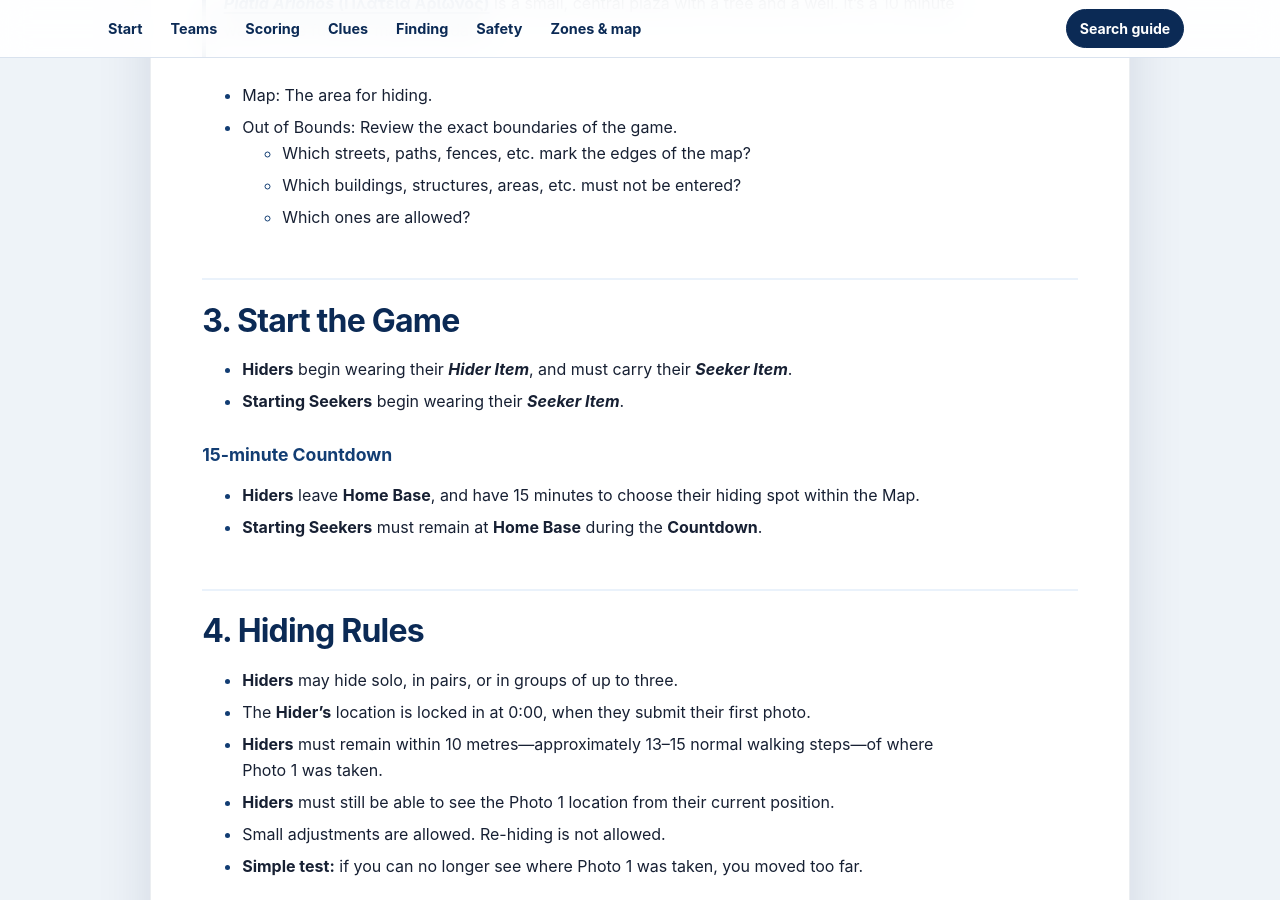
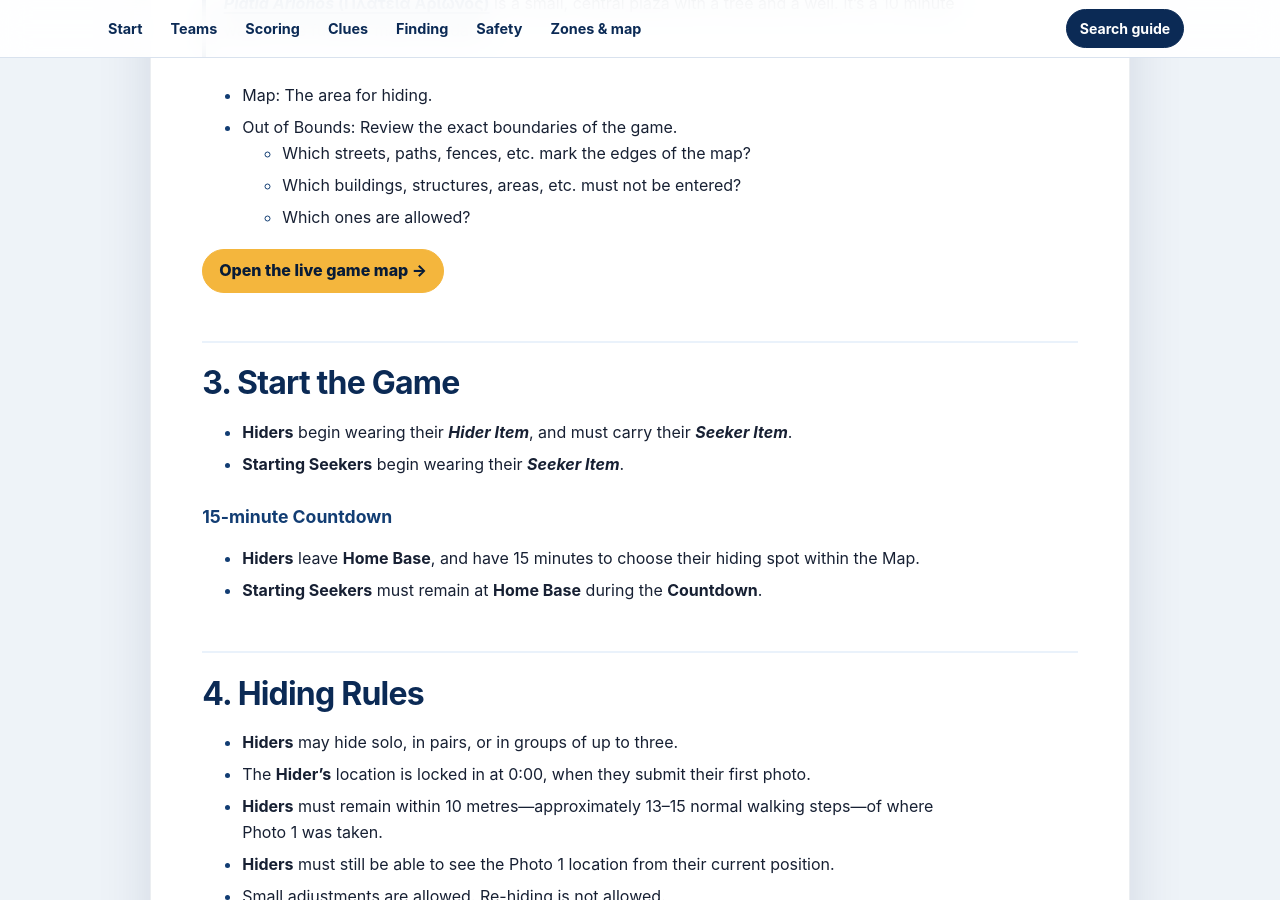
Before and after one commit to mmaxin/hide-and-seek-game, a Jekyll site: the page built from rules.md, in a window 1280 px wide and 900 px high, scrolled down 2083 px. Built offline with Jekyll 4.4.1, drawn with Linux system fonts in a browser that asks for light colours; our own code applies the rules of GitHub Pages for plain Markdown files.

Commit message:
Additional map button in Review Map section

```diff
--- a/rules.md
+++ b/rules.md
@@ -79,7 +79,7 @@ This could go first, but I always give players game objects as soon as possible
   - Which buildings, structures, areas, etc. must not be entered?
   - Which ones are allowed?
 
-
+<a class="button map-button" href="https://www.google.com/maps/d/viewer?mid=1K333qr3YPDbJbKSe0Sf76sPG-eI42dM&amp;usp=sharing" target="_blank" rel="noopener">Open the live game map →</a>
 
 ## 3. Start the Game
 {: #start }
```
